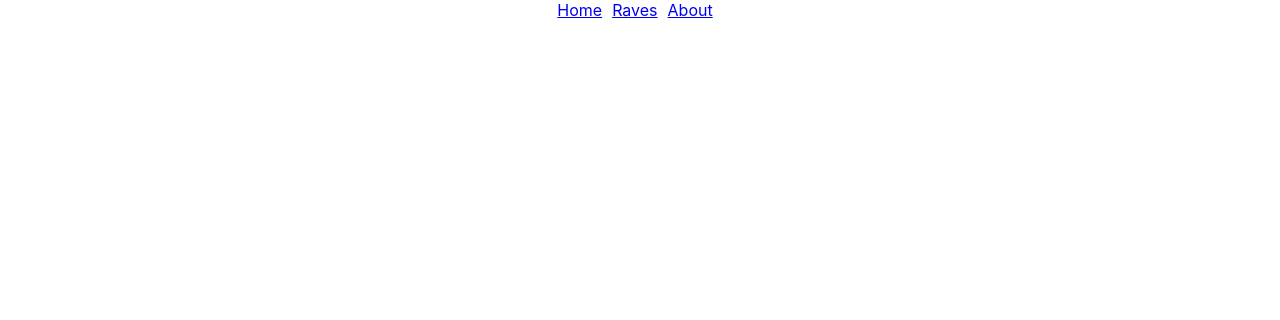
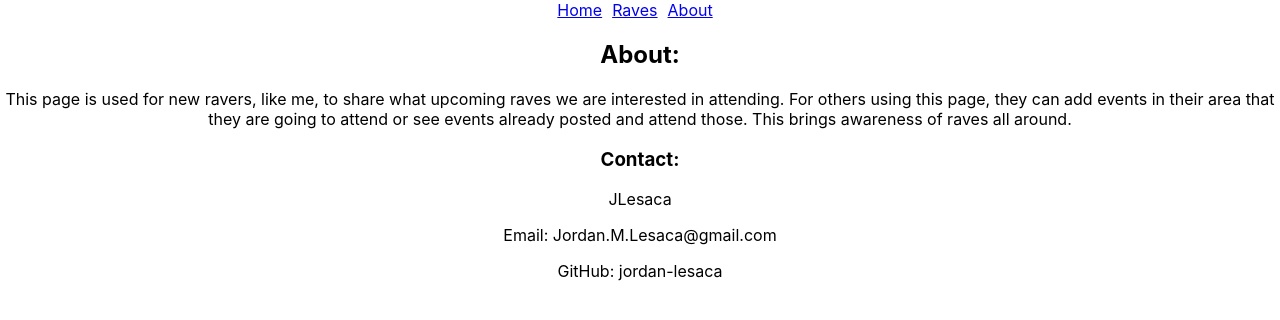
Before and after one commit to jordan-lesaca/phase-2-project, a React (Create React App) app: page /about in a window 1280 px wide. Shown: the top 320 px of the page. Built offline with nearby package versions, Linux system fonts and the light colour scheme; no server answers.

Commit message:
refactoring

```diff
--- a/src/About.js
+++ b/src/About.js
@@ -3,7 +3,12 @@ import React from 'react'
 function About(){
     return(
         <div>
-            <h1>About content here. blah blah blah</h1>
+            <h2>About:</h2>
+            <p>This page is used for new ravers, like me, to share what upcoming raves we are interested in attending. For others using this page, they can add events in their area that they are going to attend or see events already posted and attend those. This brings awareness of raves all around.</p>
+            <h3>Contact:</h3>
+            <p>JLesaca</p>
+            <p>Email: Jordan.M.Lesaca@gmail.com</p>
+            <p>GitHub: jordan-lesaca</p>
         </div>
     )
 }
--- a/src/App.js
+++ b/src/App.js
@@ -1,9 +1,10 @@
 import './App.css';
 import React, { useState, useEffect } from 'react'
+import {Route, Switch} from 'react-router-dom'
 import Raves from './Raves'
 import RaveForm from './RaveForm'
 import NavBar from './NavBar'
-import {Route, Switch} from 'react-router-dom'
+
 import Home from './Home'
 import About from './About'
 
@@ -13,12 +14,13 @@ function App() {
   useEffect(() => {
   fetch('http://localhost:3000/raves')
   .then(res => res.json())
-  .then(data => setRaves(data))
+  .then(setRaves)
 }, [] )
 
 function newRave(newRave){
   setRaves([...raves, newRave])
 }
+
   return (
     <div className="App">
       <NavBar />
@@ -34,7 +36,7 @@ function newRave(newRave){
           </Route>
         </Switch>
         <Switch>
-          <Route exact path ="about">
+          <Route exact path ="/about">
             <About />
           </Route>
         </Switch>
--- a/src/RaveCard.js
+++ b/src/RaveCard.js
@@ -5,12 +5,17 @@ function RaveCard({
     image,
     date,
     venue,
-    city }){
+    city
+    }){
+
 
     const defaultPic = "https://cdn.shopify.com/s/files/1/0385/6229/files/d14211d213a7f0fbad2d13d08d3a4580c63e1dcf_large.jpg?v=1482619950https://cdn.shopify.com/s/files/1/0385/6229/files/d14211d213a7f0fbad2d13d08d3a4580c63e1dcf_large.jpg?v=1482619950"
+
     return(
-        <div>
+        <div className="" >
+
             <h3>{artist}</h3>
+            <button>click</button>
             <h4>Date: {!date ? "TBA" : date} </h4>
             <p>Venue, City: {!venue ? "TBA" : venue}, {!city ? "TBA" : city} </p>
             <img src={!image ? defaultPic : image} alt={artist} style={{
--- a/src/Raves.js
+++ b/src/Raves.js
@@ -13,12 +13,17 @@ function Raves({ raves }){
     venue={rave.venue}
     city={rave.city}
     artist={rave.artist}
-    image={rave.image}/>)
+    image={rave.image} />)
+
+
+
 
     return(
         <div>
+        <li className="">
         <h3>Rave Container</h3>
         {allRaves}
+        </li>
         </div>
     )
 }
```
